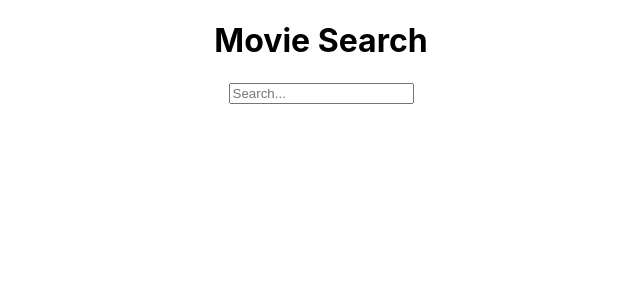
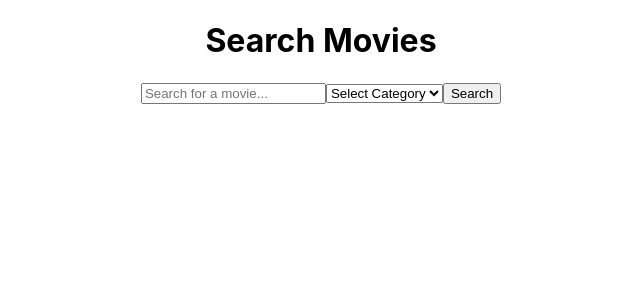
Before and after one commit to Movie-dbs-Databaes/Movie-database, a React (Create React App) app in the folder movie-database/: page / in a window 1280 px wide. Shown: the top 300 px of the page, without its empty margins (319-959 px from the left). Built offline with nearby package versions, Linux system fonts and the light colour scheme.

Commit message:
Searchbar code added

```diff
--- a/movie-database/src/components/SearchBar.js
+++ b/movie-database/src/components/SearchBar.js
@@ -1,13 +1,63 @@
-import React from 'react'
+import React, { useState } from 'react';
 
-const SearchBar = () => {
+const SearchBar = ({ onSearch }) => {
+  const [searchTerm, setSearchTerm] = useState('');
+  const [category, setCategory] = useState(''); // State for category selection
+
+  // List of categories (genres)
+  const genres = [
+    'Action', 'Comedy', 'Drama', 'Horror', 'Romance', 'Sci-Fi', 'Fantasy', 'Thriller', 'Documentary', 'Family', 'Adventure'
+  ];
+
+  // Handle Enter key press
+  const handleKeyDown = (event) => {
+    if (event.key === 'Enter') {
+      event.preventDefault();
+      onSearch(searchTerm, category); // Trigger search with search term and category
+    }
+  };
+
+  // Handle input change
+  const handleChange = (event) => {
+    setSearchTerm(event.target.value);
+  };
+
+  // Handle category change
+  const handleCategoryChange = (event) => {
+    setCategory(event.target.value);
+  };
+
   return (
-    <div>
-      <h1>Movie Search</h1>
-      <input type="search" placeholder="Search..."></input>
+    <div className="search-container">
+      <h1>Search Movies</h1>
+      <h3></h3>
+      <div className="search-bar">
+        <input
+          type="search"
+          placeholder="Search for a movie..."
+          value={searchTerm}
+          onChange={handleChange}
+          onKeyDown={handleKeyDown}
+        />
+        <select
+          value={category}
+          onChange={handleCategoryChange}
+          className="category-dropdown"
+        >
+          <option value="">Select Category</option>
+          {genres.map((genre) => (
+            <option key={genre} value={genre}>{genre}</option>
+          ))}
+        </select>
+        <button
+          onClick={() => onSearch(searchTerm, category)}  // Trigger search when button is clicked
+          className="search-button"
+        >
+          Search
+        </button>
+      </div>
+    </div>
+  );
+};
 
-    </div>
-  )
-}
-
-export default SearchBar
+export default SearchBar;
```
